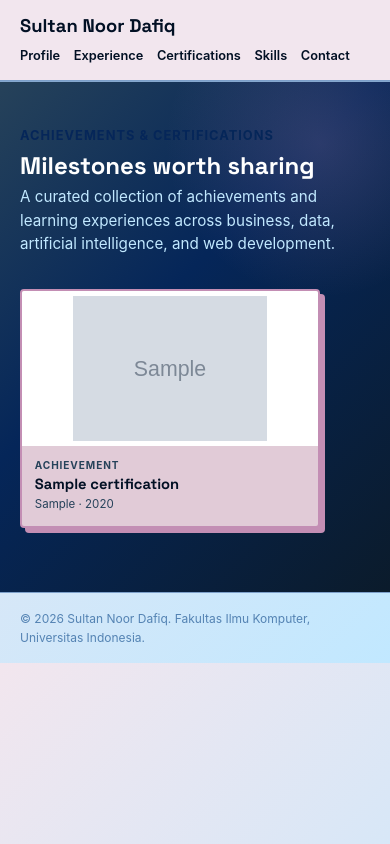
After one commit to Dafiq24/myportfolio, a Django app: page /certifications/ in a window 390 px wide. The commit adds this page. Run offline with Django 5.2, Linux system fonts and the light colour scheme; tables that the repository leaves empty hold one stand-in row (values such as "Sample post"); grey boxes marked "Sample" are stand-in pictures.

Commit message:
feat: render certifications from database
Add a dedicated certifications route and view backed by the Certification model.

Render the responsive carousel, featured cards, empty state, and CSS-only lightbox previews through Django template loops.

```diff
--- a/main/urls.py
+++ b/main/urls.py
@@ -1,10 +1,11 @@
 from django.urls import path
 
-from main.views import show_experience, show_main
+from main.views import show_certifications, show_experience, show_main
 
 app_name = "main"
 
 urlpatterns = [
     path("", show_main, name="show_main"),
     path("experience/", show_experience, name="show_experience"),
+    path("certifications/", show_certifications, name="show_certifications"),
 ]
--- a/main/views.py
+++ b/main/views.py
@@ -1,6 +1,6 @@
 from django.shortcuts import render
 
-from main.models import Experience
+from main.models import Certification, Experience
 
 def show_main(request):
     context = {
@@ -23,3 +23,11 @@ def show_experience(request):
         "experience_list": Experience.objects.all(),
     }
     return render(request, "experience.html", context)
+
+
+def show_certifications(request):
+    context = {
+        "name": "Sultan Noor Dafiq",
+        "certification_list": Certification.objects.all(),
+    }
+    return render(request, "certifications.html", context)
--- /dev/null
+++ b/templates/certifications.html
@@ -0,0 +1,99 @@
+{% load static %}
+<!DOCTYPE html>
+<html lang="en">
+<head>
+    <meta charset="UTF-8">
+    <meta name="viewport" content="width=device-width, initial-scale=1.0">
+    <title>Certifications - {{ name }}</title>
+    <link rel="preconnect" href="https://fonts.googleapis.com">
+    <link rel="preconnect" href="https://fonts.gstatic.com" crossorigin>
+    <link href="https://fonts.googleapis.com/css2?family=Space+Grotesk:wght@500;700&display=swap" rel="stylesheet">
+    <link rel="stylesheet" href="{% static 'css/style.css' %}?v=1.1">
+    <link rel="apple-touch-icon" sizes="180x180" href="{% static 'img/apple-touch-icon.png' %}">
+    <link rel="icon" type="image/png" sizes="32x32" href="{% static 'img/favicon-32x32.png' %}">
+    <link rel="icon" type="image/png" sizes="16x16" href="{% static 'img/favicon-16x16.png' %}">
+    <link rel="manifest" href="{% static 'img/site.webmanifest' %}">
+</head>
+<body>
+    <header class="site-header">
+        <div class="container">
+            <a href="{% url 'main:show_main' %}" class="brand">{{ name }}</a>
+            <nav>
+                <a href="{% url 'main:show_main' %}">Profile</a>
+                <a href="{% url 'main:show_experience' %}">Experience</a>
+                <a href="{% url 'main:show_certifications' %}">Certifications</a>
+                <a href="{% url 'main:show_main' %}#skills">Skills</a>
+                <a href="{% url 'main:show_main' %}#contact">Contact</a>
+            </nav>
+        </div>
+    </header>
+
+    <main>
+        <section class="certifications-section" id="certifications">
+            <div class="container">
+                <div class="section-heading certifications-heading">
+                    <p class="section-kicker">Achievements &amp; Certifications</p>
+                    <h1>Milestones worth sharing</h1>
+                    <p>
+                        A curated collection of achievements and learning experiences
+                        across business, data, artificial intelligence, and web development.
+                    </p>
+                </div>
+            </div>
+
+            {% if certification_list %}
+                <div class="certificate-carousel" aria-label="Selected certificates">
+                    <div class="certificate-track">
+                        <div class="certificate-set">
+                            {% for certification in certification_list %}
+                                <a class="certificate-card{% if certification.is_featured %} certificate-card-featured{% endif %}" href="#certificate-{{ certification.id }}">
+                                    <img src="{% static certification.image_path %}" alt="{{ certification.title }} certificate">
+                                    <span class="certificate-details">
+                                        <span class="certificate-type">{{ certification.get_category_display }}</span>
+                                        <strong>{{ certification.title }}</strong>
+                                        <span>{{ certification.issuer }} &middot; {{ certification.issued_year }}</span>
+                                    </span>
+                                </a>
+                            {% endfor %}
+                        </div>
+
+                        <div class="certificate-set" aria-hidden="true">
+                            {% for certification in certification_list %}
+                                <a class="certificate-card{% if certification.is_featured %} certificate-card-featured{% endif %}" href="#certificate-{{ certification.id }}" tabindex="-1">
+                                    <img src="{% static certification.image_path %}" alt="">
+                                    <span class="certificate-details">
+                                        <span class="certificate-type">{{ certification.get_category_display }}</span>
+                                        <strong>{{ certification.title }}</strong>
+                                        <span>{{ certification.issuer }} &middot; {{ certification.issued_year }}</span>
+                                    </span>
+                                </a>
+                            {% endfor %}
+                        </div>
+                    </div>
+                </div>
+
+                {% for certification in certification_list %}
+                    <div class="lightbox certificate-lightbox" id="certificate-{{ certification.id }}" role="dialog" aria-modal="true" aria-label="{{ certification.title }} certificate">
+                        <a class="lightbox-backdrop" href="#certifications" aria-label="Close certificate preview"></a>
+                        <figure class="lightbox-content certificate-lightbox-content">
+                            <a class="lightbox-close" href="#certifications" aria-label="Close certificate preview">&times;</a>
+                            <img src="{% static certification.image_path %}" alt="{{ certification.title }} certificate">
+                            <figcaption>{{ certification.title }} &middot; {{ certification.issuer }} &middot; {{ certification.issued_year }}</figcaption>
+                        </figure>
+                    </div>
+                {% endfor %}
+            {% else %}
+                <div class="container">
+                    <p class="empty-state">No certifications have been added yet.</p>
+                </div>
+            {% endif %}
+        </section>
+    </main>
+
+    <footer class="site-footer">
+        <div class="container">
+            <p>&copy; 2026 {{ name }}. Fakultas Ilmu Komputer, Universitas Indonesia.</p>
+        </div>
+    </footer>
+</body>
+</html>
```
Also changed, not shown: templates/index.html (+6 -2 lines).
